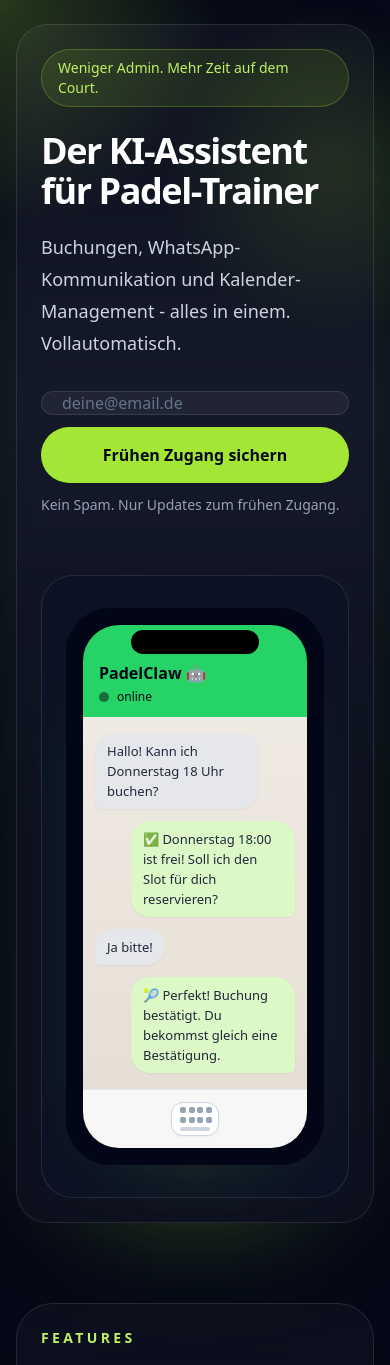
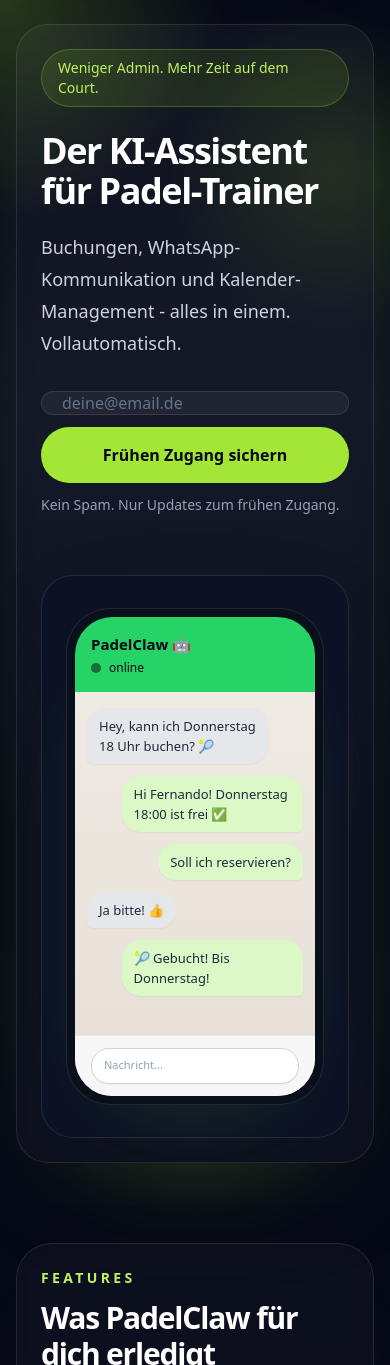
Before and after one commit to PadelClaw/padelclaw-agent, a Next.js app: page / in a window 390 px wide. Shown: the top 1365 px of the page. Built offline with nearby package versions, Linux system fonts and the light colour scheme.

Commit message:
feat: animated iphone mockup + email waitlist

```diff
--- a/app/api/waitlist/route.ts
+++ b/app/api/waitlist/route.ts
@@ -1,29 +1,6 @@
-import { promises as fs } from 'fs'
-import path from 'path'
 import { NextResponse } from 'next/server'
 
 export const runtime = 'nodejs'
-
-const WAITLIST_FILE = path.join(process.cwd(), 'public', 'waitlist.json')
-
-type WaitlistEntry = {
-  email: string
-  createdAt: string
-}
-
-async function readWaitlist(): Promise<WaitlistEntry[]> {
-  try {
-    const contents = await fs.readFile(WAITLIST_FILE, 'utf8')
-    const parsed = JSON.parse(contents) as unknown
-    return Array.isArray(parsed) ? (parsed as WaitlistEntry[]) : []
-  } catch (error) {
-    if ((error as NodeJS.ErrnoException).code === 'ENOENT') {
-      return []
-    }
-
-    throw error
-  }
-}
 
 export async function POST(request: Request) {
   try {
@@ -42,22 +19,41 @@
       )
     }
 
-    const entries = await readWaitlist()
+    const resendApiKey = process.env.RESEND_API_KEY
+    const createdAt = new Date().toISOString()
 
-    if (entries.some((entry) => entry.email === email)) {
-      return NextResponse.json({ message: 'Diese E-Mail ist bereits eingetragen.' })
+    if (!resendApiKey) {
+      console.log(`Neue Waitlist Anmeldung: ${email}`, { createdAt })
+      return NextResponse.json({ message: 'Waitlist-Eintrag gespeichert.' }, { status: 201 })
     }
 
-    const nextEntries = [
-      ...entries,
-      {
+    const resendResponse = await fetch('https://api.resend.com/emails', {
+      method: 'POST',
+      headers: {
+        Authorization: `Bearer ${resendApiKey}`,
+        'Content-Type': 'application/json',
+      },
+      body: JSON.stringify({
+        from: 'waitlist@padelclaw.ai',
+        to: 'admin@padelclaw.ai',
+        subject: 'Neue Waitlist Anmeldung',
+        text: `Neue Waitlist Anmeldung: ${email}`,
+      }),
+    })
+
+    if (!resendResponse.ok) {
+      const errorText = await resendResponse.text()
+      console.error('Resend waitlist email failed', {
+        status: resendResponse.status,
+        body: errorText,
         email,
-        createdAt: new Date().toISOString(),
-      },
-    ]
+      })
 
-    await fs.mkdir(path.dirname(WAITLIST_FILE), { recursive: true })
-    await fs.writeFile(WAITLIST_FILE, JSON.stringify(nextEntries, null, 2) + '\n', 'utf8')
+      return NextResponse.json(
+        { message: 'Waitlist konnte nicht gespeichert werden.' },
+        { status: 500 }
+      )
+    }
 
     return NextResponse.json({ message: 'Waitlist-Eintrag gespeichert.' }, { status: 201 })
   } catch {
--- a/app/page.tsx
+++ b/app/page.tsx
@@ -1,6 +1,6 @@
 'use client'
 
-import { FormEvent, useState } from 'react'
+import { FormEvent, useEffect, useState } from 'react'
 
 const features = [
   {
@@ -19,6 +19,165 @@
     text: 'Antwortet für dich, erinnert Spieler, verwaltet Stornierungen.',
   },
 ] as const
+
+const bookingMessages = [
+  {
+    align: 'left',
+    tone: 'player',
+    text: 'Hey, kann ich Donnerstag 18 Uhr buchen? 🎾',
+  },
+  {
+    align: 'right',
+    tone: 'agent',
+    text: 'Hi Fernando! Donnerstag 18:00 ist frei ✅',
+  },
+  {
+    align: 'right',
+    tone: 'agent',
+    text: 'Soll ich reservieren?',
+  },
+  {
+    align: 'left',
+    tone: 'player',
+    text: 'Ja bitte! 👍',
+  },
+  {
+    align: 'right',
+    tone: 'agent',
+    text: '🎾 Gebucht! Bis Donnerstag!',
+  },
+] as const
+
+const reminderMessages = [
+  {
+    align: 'right',
+    tone: 'agent',
+    text: '📅 Morgen früh: 3 Buchungen',
+  },
+  {
+    align: 'right',
+    tone: 'agent',
+    text: 'Fernando 18:00, Maria 19:30, Luis 21:00',
+  },
+  {
+    align: 'right',
+    tone: 'agent',
+    text: 'Alles bestätigt ✅',
+  },
+] as const
+
+function AnimatedPhoneMockup() {
+  const [sequence, setSequence] = useState<'booking' | 'reminder'>('booking')
+  const [visibleMessages, setVisibleMessages] = useState(0)
+
+  useEffect(() => {
+    let isCancelled = false
+    const timeouts: ReturnType<typeof setTimeout>[] = []
+
+    const schedule = (callback: () => void, delay: number) => {
+      const timeout = setTimeout(() => {
+        if (!isCancelled) {
+          callback()
+        }
+      }, delay)
+      timeouts.push(timeout)
+    }
+
+    const runBooking = () => {
+      setSequence('booking')
+      setVisibleMessages(0)
+
+      bookingMessages.forEach((_, index) => {
+        schedule(() => setVisibleMessages(index + 1), 450 + index * 800)
+      })
+
+      schedule(runReminder, 6750)
+    }
+
+    const runReminder = () => {
+      setSequence('reminder')
+      setVisibleMessages(0)
+
+      reminderMessages.forEach((_, index) => {
+        schedule(() => setVisibleMessages(index + 1), 450 + index * 900)
+      })
+
+      schedule(runBooking, 5550)
+    }
+
+    runBooking()
+
+    return () => {
+      isCancelled = true
+      timeouts.forEach((timeout) => clearTimeout(timeout))
+    }
+  }, [])
+
+  const messages = sequence === 'booking' ? bookingMessages : reminderMessages
+  const title = sequence === 'booking' ? 'PadelClaw 🤖' : 'PadelClaw an Trainer'
+
+  return (
+    <>
+      <style jsx>{`
+        @keyframes fade-in-up {
+          from {
+            opacity: 0;
+            transform: translateY(12px);
+          }
+          to {
+            opacity: 1;
+            transform: translateY(0);
+          }
+        }
+
+        .chat-bubble-enter {
+          animation: fade-in-up 0.45s ease-out both;
+        }
+      `}</style>
+
+      <div className="relative w-full max-w-[260px] rounded-[2.8rem] border border-white/10 bg-[#0a0f1c] p-2 shadow-[0_30px_100px_-60px_rgba(163,230,53,0.3)]">
+        <div className="overflow-hidden rounded-[2.35rem] bg-[#0b141a]">
+          <div className="bg-[#25d366] px-4 py-4 text-slate-950">
+            <p className="text-[15px] font-semibold">{title}</p>
+            <div className="mt-1 flex items-center gap-2 text-xs font-medium">
+              <span className="h-2.5 w-2.5 rounded-full bg-green-900/80" />
+              <span>online</span>
+            </div>
+          </div>
+
+          <div className="flex h-[404px] flex-col justify-between bg-[linear-gradient(180deg,#efeae2_0%,#e6dfd6_100%)]">
+            <div className="flex-1 space-y-3 px-3 py-4 text-[13px] leading-5 text-slate-800">
+              {messages.slice(0, visibleMessages).map((message, index) => (
+                <div
+                  key={`${sequence}-${index}`}
+                  className={`chat-bubble-enter flex ${
+                    message.align === 'right' ? 'justify-end' : 'justify-start'
+                  }`}
+                >
+                  <div
+                    className={`max-w-[84%] rounded-[1.2rem] px-3 py-2 shadow-sm ${
+                      message.align === 'right'
+                        ? 'rounded-br-md bg-[#dcf8c6]'
+                        : 'rounded-bl-md bg-[#e5e7eb]'
+                    }`}
+                  >
+                    {message.text}
+                  </div>
+                </div>
+              ))}
+            </div>
+
+            <div className="border-t border-slate-200 bg-[#f7f7f7] px-4 py-3">
+              <div className="mx-auto flex h-9 items-center rounded-full border border-slate-300 bg-white px-3 text-[11px] text-slate-400 shadow-sm">
+                Nachricht...
+              </div>
+            </div>
+          </div>
+        </div>
+      </div>
+    </>
+  )
+}
 
 function WaitlistForm({
   buttonLabel,
@@ -130,57 +289,7 @@
               <div className="relative">
                 <div className="absolute -left-6 top-10 hidden h-24 w-24 rounded-full bg-lime-400/20 blur-3xl sm:block" />
                 <div className="flex justify-center rounded-[2rem] border border-white/10 bg-[#0b1224] px-6 py-8 shadow-[0_30px_120px_-70px_rgba(15,23,42,0.95)]">
-                  <div className="relative w-full max-w-[280px] rounded-[2.8rem] border-[10px] border-slate-950 bg-slate-950 p-[7px] shadow-[0_30px_100px_-60px_rgba(163,230,53,0.3)]">
-                    <div className="absolute left-1/2 top-3 z-20 h-6 w-32 -translate-x-1/2 rounded-full bg-black" />
-                    <div className="overflow-hidden rounded-[2.25rem] bg-[#0b141a]">
-                      <div className="bg-[#25d366] px-4 pb-3 pt-9 text-slate-950">
-                        <p className="text-base font-semibold">PadelClaw 🤖</p>
-                        <div className="mt-1 flex items-center gap-2 text-xs font-medium">
-                          <span className="h-2.5 w-2.5 rounded-full bg-green-900/80" />
-                          <span>online</span>
-                        </div>
-                      </div>
-
-                      <div className="space-y-3 bg-[linear-gradient(180deg,#efeae2_0%,#e6dfd6_100%)] px-3 py-4 text-[13px] leading-5 text-slate-800">
-                        <div className="flex justify-start">
-                          <div className="max-w-[82%] rounded-[1.2rem] rounded-bl-md bg-[#e5e7eb] px-3 py-2 shadow-sm">
-                            Hallo! Kann ich Donnerstag 18 Uhr buchen?
-                          </div>
-                        </div>
-                        <div className="flex justify-end">
-                          <div className="max-w-[82%] rounded-[1.2rem] rounded-br-md bg-[#dcf8c6] px-3 py-2 shadow-sm">
-                            ✅ Donnerstag 18:00 ist frei! Soll ich den Slot für dich
-                            reservieren?
-                          </div>
-                        </div>
-                        <div className="flex justify-start">
-                          <div className="max-w-[82%] rounded-[1.2rem] rounded-bl-md bg-[#e5e7eb] px-3 py-2 shadow-sm">
-                            Ja bitte!
-                          </div>
-                        </div>
-                        <div className="flex justify-end">
-                          <div className="max-w-[82%] rounded-[1.2rem] rounded-br-md bg-[#dcf8c6] px-3 py-2 shadow-sm">
-                            🎾 Perfekt! Buchung bestätigt. Du bekommst gleich eine
-                            Bestätigung.
-                          </div>
-                        </div>
-                      </div>
-
-                      <div className="border-t border-slate-200 bg-[#f7f7f7] px-4 py-3">
-                        <div className="mx-auto flex w-12 flex-col gap-1 rounded-xl border border-slate-300 bg-white px-2 py-1 shadow-sm">
-                          <div className="grid grid-cols-4 gap-1">
-                            {Array.from({ length: 8 }).map((_, index) => (
-                              <span
-                                key={index}
-                                className="h-1.5 w-1.5 rounded-[2px] bg-slate-400"
-                              />
-                            ))}
-                          </div>
-                          <div className="h-1 rounded-full bg-slate-300" />
-                        </div>
-                      </div>
-                    </div>
-                  </div>
+                  <AnimatedPhoneMockup />
                 </div>
               </div>
             </div>
```
